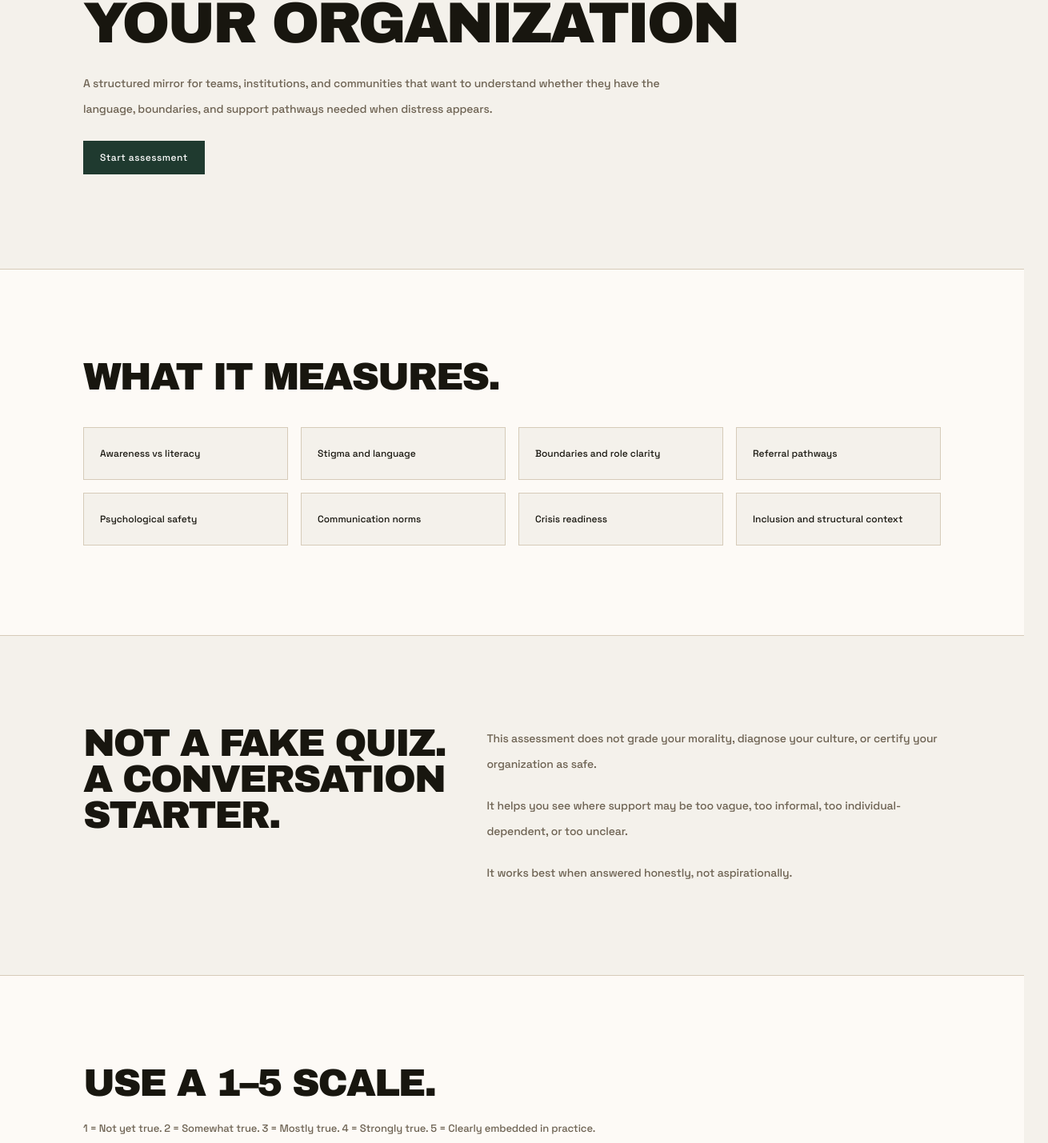
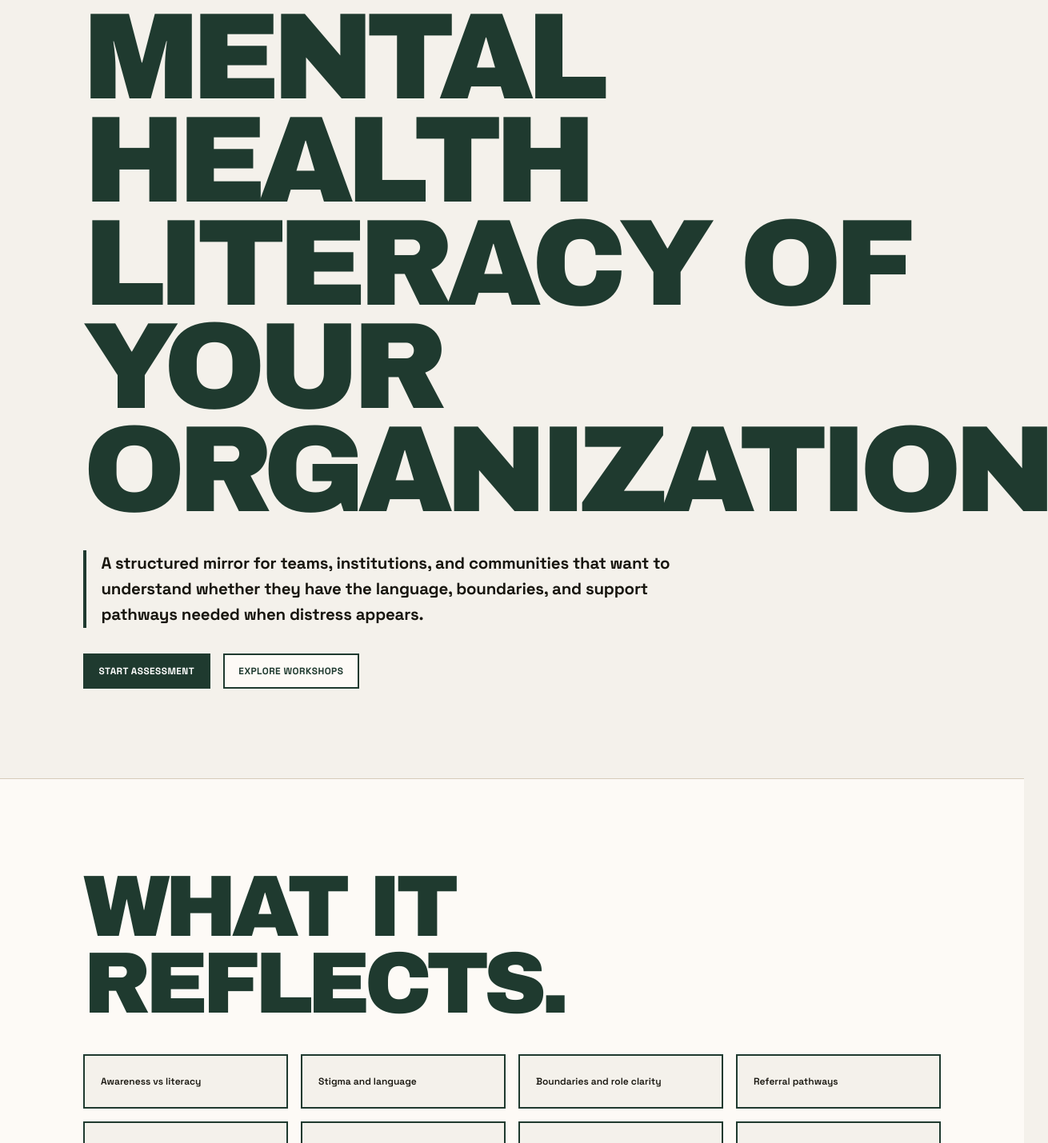
Before and after one commit to selaleakirmak-cmyk/collectividual-site, a Next.js app: page /assessment/mental-health-literacy in a window 1280 px wide. Shown: the part 399-1828 px from the top of the page at 80% size, 1310 px wide, since content can reach past the window. Built offline with nearby package versions, Linux system fonts and the light colour scheme.

Commit message:
Polish English assessment page and CTA routes

```diff
--- a/app/assessment/mental-health-literacy/page.tsx
+++ b/app/assessment/mental-health-literacy/page.tsx
@@ -21,51 +21,55 @@ export const metadata = {
 export default function AssessmentPage() {
   return (
     <>
-      <section className="border-b border-[var(--border)] py-24 md:py-32">
+      <section className="poster-section border-b border-[var(--border)]">
         <Container>
-          <p className="mb-5 text-[10px] uppercase tracking-[0.14em] text-[var(--muted)]">Reflective assessment</p>
-          <h1 className="max-w-5xl text-5xl leading-tight md:text-7xl">Assess the Mental Health Literacy of Your Organization</h1>
-          <p className="mt-6 max-w-3xl text-[14px] leading-8 text-[var(--muted)]">A structured mirror for teams, institutions, and communities that want to understand whether they have the language, boundaries, and support pathways needed when distress appears.</p>
-          <div className="mt-8"><a href="#questions" className="border border-[var(--accent)] bg-[var(--accent)] px-5 py-3 text-[12px] tracking-[0.04em] text-white">Start assessment</a></div>
-        </Container>
-      </section>
-
-      <section className="border-b border-[var(--border)] bg-[var(--surface)] py-20 md:py-28">
-        <Container>
-          <h2 className="mb-10 max-w-4xl text-4xl leading-tight md:text-5xl">What it measures.</h2>
-          <div className="grid gap-4 md:grid-cols-4">
-            {domains.map((domain) => <div key={domain} className="border border-[var(--border)] bg-[var(--bg)] p-5 text-[12px] leading-6 text-[var(--text)]">{domain}</div>)}
+          <p className="poster-kicker mb-7">Reflective assessment</p>
+          <h1 className="poster-title poster-title--wide">Assess the Mental Health Literacy of Your Organization</h1>
+          <p className="poster-lede mt-9">A structured mirror for teams, institutions, and communities that want to understand whether they have the language, boundaries, and support pathways needed when distress appears.</p>
+          <div className="mt-8 flex flex-wrap gap-4">
+            <a href="#questions" className="poster-button">Start assessment</a>
+            <Link href="/workshops" className="poster-button poster-button--secondary">Explore workshops</Link>
           </div>
         </Container>
       </section>
 
-      <section className="border-b border-[var(--border)] py-20 md:py-28">
+      <section className="poster-section border-b border-[var(--border)] bg-[var(--surface)]">
+        <Container>
+          <h2 className="poster-title poster-title--medium mb-10">What it reflects.</h2>
+          <div className="grid gap-4 md:grid-cols-4">
+            {domains.map((domain) => <div key={domain} className="border-2 border-[var(--accent)] bg-[var(--bg)] p-5 text-[12px] font-semibold leading-6 text-[var(--text)]">{domain}</div>)}
+          </div>
+        </Container>
+      </section>
+
+      <section className="poster-section border-b border-[var(--border)]">
         <Container className="grid gap-10 md:grid-cols-[0.9fr_1.1fr]">
-          <h2 className="text-4xl leading-tight md:text-5xl">Not a fake quiz. A conversation starter.</h2>
-          <div className="space-y-5 text-[14px] leading-8 text-[var(--muted)]">
-            <p>This assessment does not grade your morality, diagnose your culture, or certify your organization as safe.</p>
+          <h2 className="poster-title poster-title--medium">Not a fake quiz. A conversation starter.</h2>
+          <div className="space-y-5 text-[15px] leading-8 text-[var(--muted)] md:text-[17px] md:leading-9">
+            <p>This assessment does not grade your values, label your culture, or certify your organization as safe.</p>
             <p>It helps you see where support may be too vague, too informal, too individual-dependent, or too unclear.</p>
             <p>It works best when answered honestly, not aspirationally.</p>
           </div>
         </Container>
       </section>
 
-      <section id="questions" className="border-b border-[var(--border)] bg-[var(--surface)] py-20 md:py-28">
+      <section id="questions" className="poster-section border-b border-[var(--border)] bg-[var(--surface)]">
         <Container>
-          <h2 className="max-w-4xl text-4xl leading-tight md:text-5xl">Use a 1–5 scale.</h2>
-          <p className="mt-5 max-w-2xl text-[13px] leading-7 text-[var(--muted)]">1 = Not yet true. 2 = Somewhat true. 3 = Mostly true. 4 = Strongly true. 5 = Clearly embedded in practice.</p>
+          <h2 className="poster-title poster-title--medium">Use a 1–5 scale.</h2>
+          <p className="mt-6 max-w-2xl text-[13px] leading-7 text-[var(--muted)]">1 = Not yet true. 2 = Somewhat true. 3 = Mostly true. 4 = Strongly true. 5 = Clearly embedded in practice.</p>
           <AssessmentTool />
         </Container>
       </section>
 
-      <section className="py-20 md:py-28">
+      <section className="poster-section">
         <Container>
-          <div className="border border-[var(--border)] p-8 md:p-12">
-            <h2 className="max-w-3xl text-4xl leading-tight md:text-5xl">Turn the result into a next step.</h2>
-            <p className="mt-5 max-w-2xl text-[13px] leading-7 text-[var(--muted)]">The useful question is not only whether your organization cares. It is whether care has language, boundaries, and pathways.</p>
+          <div className="border-2 border-[var(--accent)] bg-[var(--surface)] p-7 md:p-12">
+            <p className="poster-kicker mb-6">Next step</p>
+            <h2 className="poster-title poster-title--medium">Turn the result into a plan.</h2>
+            <p className="poster-lede mt-8">The useful question is not only whether your organization cares. It is whether care has language, boundaries, and pathways.</p>
             <div className="mt-8 flex flex-wrap gap-4">
-              <Link href="/join" className="border border-[var(--accent)] bg-[var(--accent)] px-5 py-3 text-[12px] tracking-[0.04em] text-white">Send an inquiry</Link>
-              <Link href="/seminars/mental-health-literacy" className="border border-[var(--border)] px-5 py-3 text-[12px] tracking-[0.04em] text-[var(--text)]">View the seminar</Link>
+              <Link href="/join" className="poster-button">Send an inquiry</Link>
+              <Link href="/workshops" className="poster-button poster-button--secondary">View workshops</Link>
             </div>
           </div>
         </Container>
```
